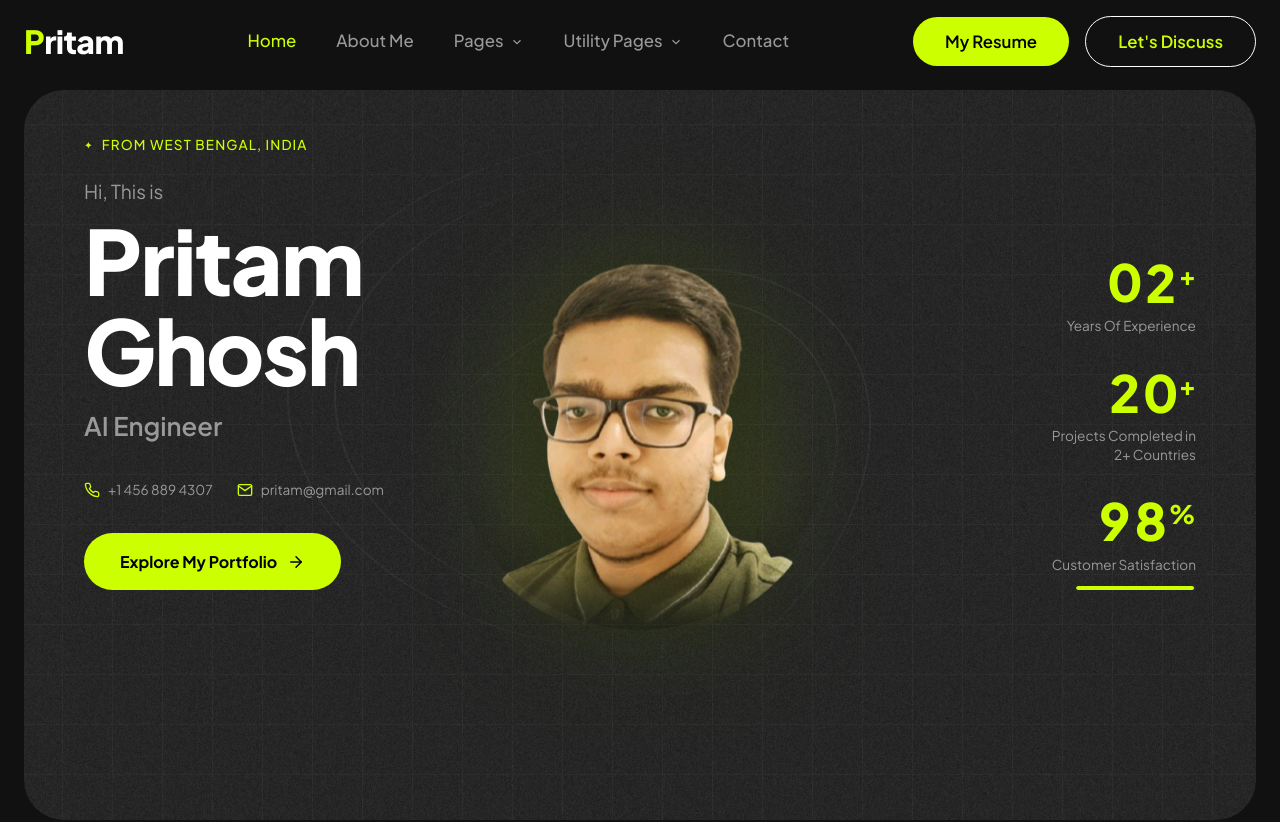
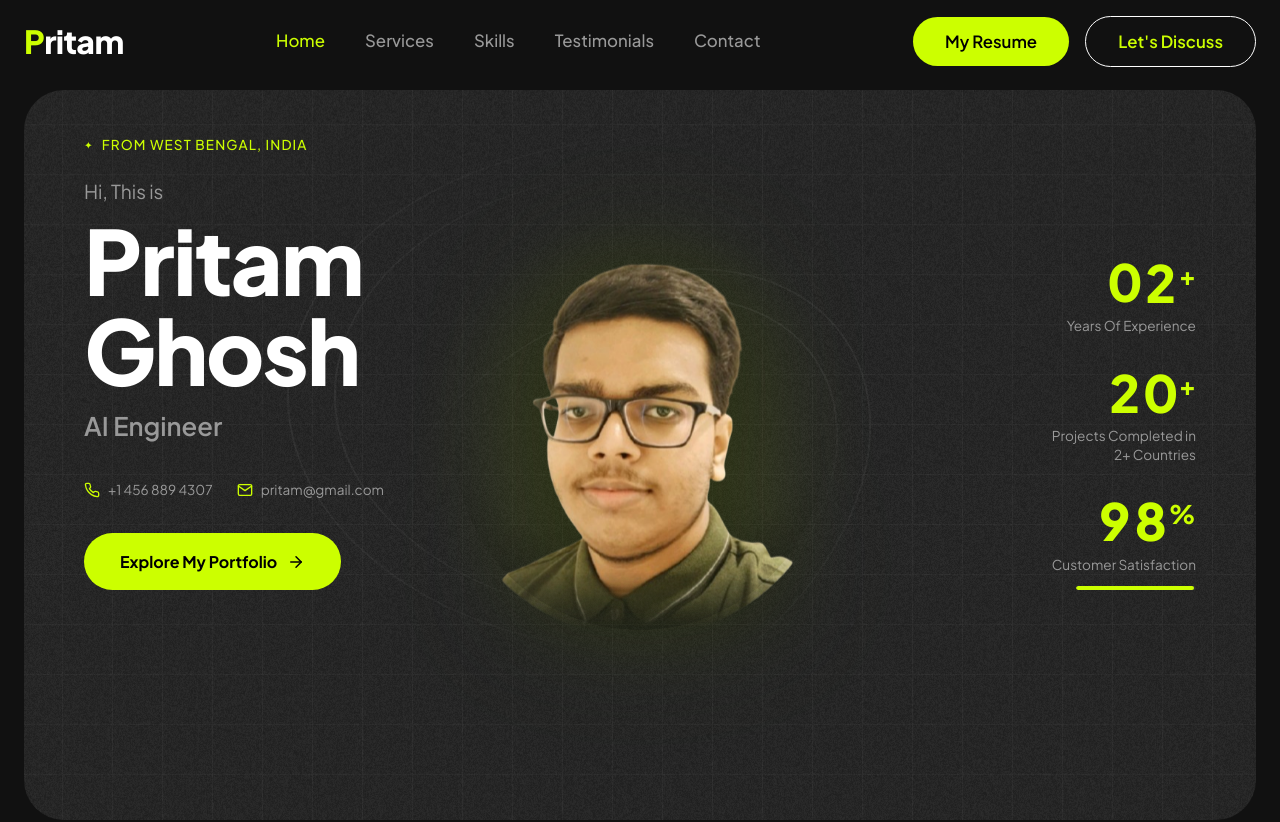
Before and after one commit to pritamghoshayurmed/pritamghoshportfolio, a React (Vite) app: page / in a window 1280 px wide. Shown: the top 822 px of the page. Built offline with nearby package versions, Linux system fonts and the light colour scheme; the HTML template or start-up script is replaced by a standard one.

Commit message:
feat: update navigation links and section IDs for improved site structure

```diff
--- a/src/components/Blog.tsx
+++ b/src/components/Blog.tsx
@@ -20,7 +20,7 @@ const posts = [
 
 const Blog = () => {
   return (
-    <section className="blog" id="blog">
+    <section className="blog" id="testimonials">
       <div className="container">
         <div className="blog-header">
           <p className="section-label">Blog Post</p>
--- a/src/components/Navbar.tsx
+++ b/src/components/Navbar.tsx
@@ -20,24 +20,10 @@ const Navbar = () => {
         </a>
 
         <ul className="nav-links">
-          <li><a href="#" className="active">Home</a></li>
-          <li><a href="#about">About Me</a></li>
-          <li>
-            <span className="dropdown">
-              Pages
-              <svg viewBox="0 0 24 24" fill="none" stroke="currentColor" strokeWidth="2">
-                <path d="M6 9l6 6 6-6" />
-              </svg>
-            </span>
-          </li>
-          <li>
-            <span className="dropdown">
-              Utility Pages
-              <svg viewBox="0 0 24 24" fill="none" stroke="currentColor" strokeWidth="2">
-                <path d="M6 9l6 6 6-6" />
-              </svg>
-            </span>
-          </li>
+          <li><a href="#home" className="active">Home</a></li>
+          <li><a href="#services">Services</a></li>
+          <li><a href="#skills">Skills</a></li>
+          <li><a href="#testimonials">Testimonials</a></li>
           <li><a href="#contact">Contact</a></li>
         </ul>
 
```
Also changed, not shown: 1 other file (tests, documents, lock files or other folders).
